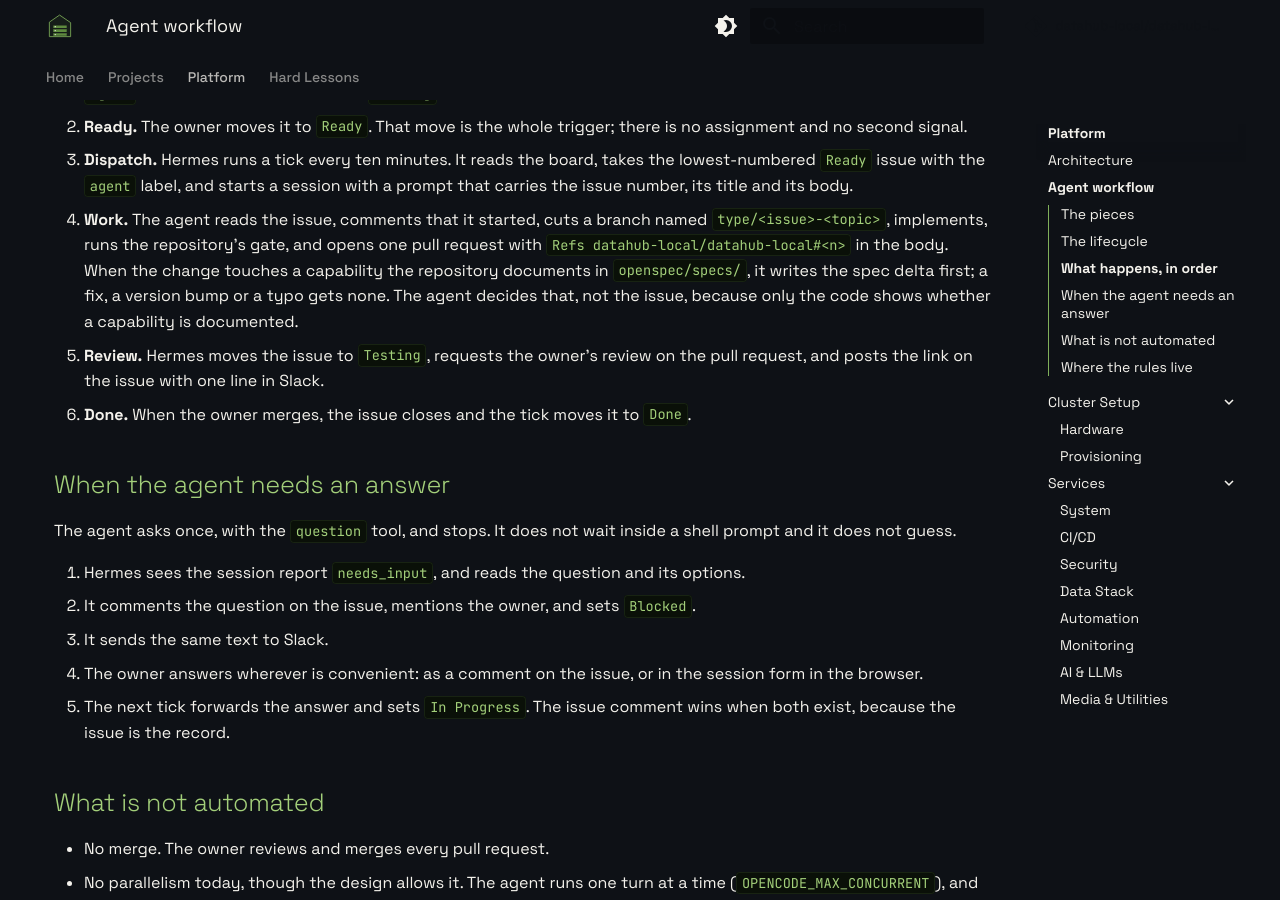
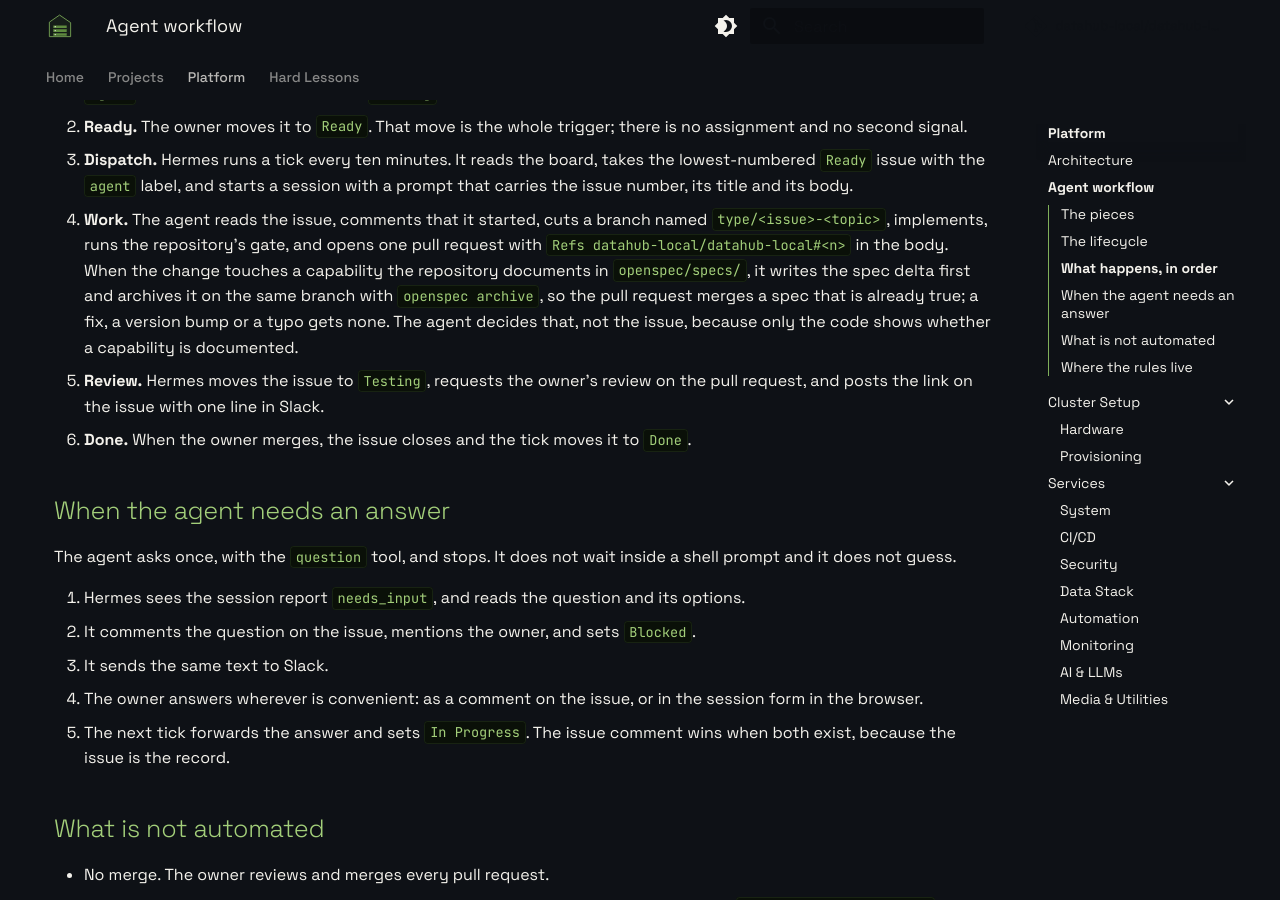
Before and after one commit to datahub-local/datahub-local, an MkDocs documentation site: the page built from docs/architecture/agent-workflow.md, in a window 1280 px wide and 900 px high, scrolled down 1320 px. Built offline with MkDocs 1.6.1 and Material for MkDocs 9.7.7, drawn with Linux system fonts in a browser that asks for light colours; comment, search, counter and statistics services are not loaded.

Commit message:
docs(agent-workflow): archive a spec change on the same branch

```diff
--- a/docs/architecture/agent-workflow.md
+++ b/docs/architecture/agent-workflow.md
@@ -47,9 +47,10 @@ in.
    named `type/<issue>-<topic>`, implements, runs the repository's gate, and opens
    one pull request with `Refs datahub-local/datahub-local#<n>` in the body. When
    the change touches a capability the repository documents in `openspec/specs/`,
-   it writes the spec delta first; a fix, a version bump or a typo gets none. The
-   agent decides that, not the issue, because only the code shows whether a
-   capability is documented.
+   it writes the spec delta first and archives it on the same branch with
+   `openspec archive`, so the pull request merges a spec that is already true; a
+   fix, a version bump or a typo gets none. The agent decides that, not the issue,
+   because only the code shows whether a capability is documented.
 5. **Review.** Hermes moves the issue to `Testing`, requests the owner's review on
    the pull request, and posts the link on the issue with one line in Slack.
 6. **Done.** When the owner merges, the issue closes and the tick moves it to
```
Also changed, not shown: openspec/changes/agent-issue-pipeline/specs/agent-issue-pipeline/spec.md (+7 -0 lines).
